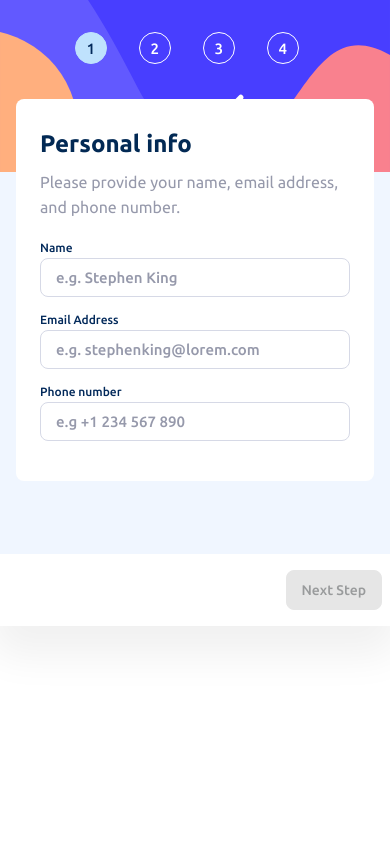
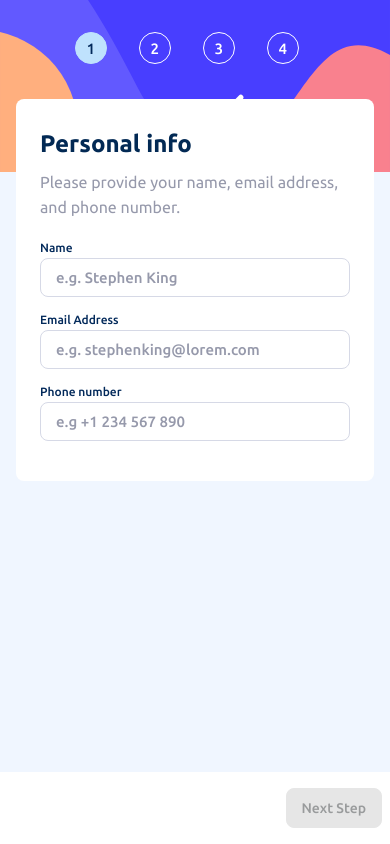
Before and after one commit to rachidbend/multi-step-form, a React (Vite) app: page /info in a window 390 px wide. Built offline with nearby package versions, Linux system fonts and the light colour scheme.

Commit message:
adjusted the heights of the main elements

```diff
--- a/src/App.css
+++ b/src/App.css
@@ -54,9 +54,9 @@
 #root {
   background-color: hsl(215, 100%, 97%);
   display: flex;
-  height: auto;
-  justify-content: center;
-  align-items: center;
+  min-height: 100vh;
+  justify-content: start;
+  align-items: start;
 }
 
 @media screen and (max-width: 600px) {
--- a/src/pages/HomePage.module.css
+++ b/src/pages/HomePage.module.css
@@ -23,12 +23,13 @@
 @media screen and (max-width: 600px) {
   .homepage {
     display: grid;
-    height: fit-content;
+    min-height: 100vh;
+
     width: 100%;
     padding: 0;
 
     grid-template-columns: 1fr;
-    grid-template-rows: 17.2rem 1frh;
+    grid-template-rows: 17.2rem 1fr;
     background-color: hsl(215, 100%, 97%);
   }
   .mainForm {
```
